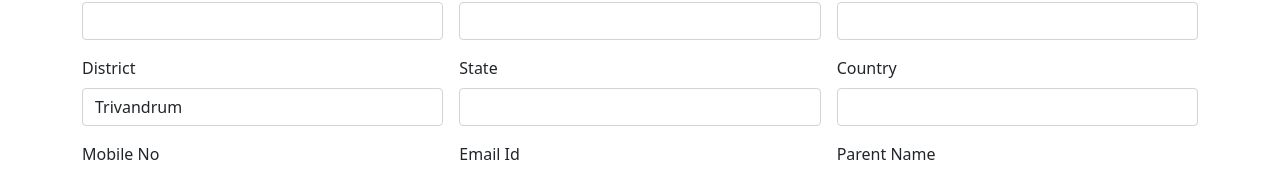
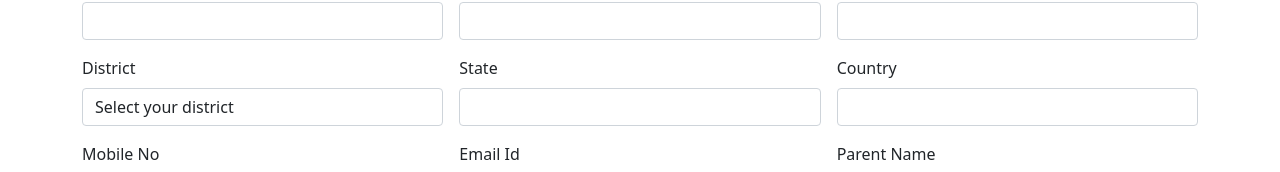
Before and after one commit to Varun-Babu/Angular-Example, an Angular app: page /employeesignup in a window 1280 px wide. Shown: the part 252-424 px from the top of the page. Built offline with nearby package versions, Linux system fonts and the light colour scheme.

Commit message:
signup form updated

```diff
--- a/src/app/employee-sign-up/employee-sign-up.component.html
+++ b/src/app/employee-sign-up/employee-sign-up.component.html
@@ -32,6 +32,7 @@
                 <div class="col col-12 col-sm-12 col-md-6 col-lg-6 col-xl-4 col-xxl-4">
                     <label for="" class="form-label">District</label>
                     <select name="district" id="" class="form-control">
+                        <option selected>Select your district</option>
                         <option value="Trivandrum">Trivandrum</option>
                         <option value="Kollam">Kollam</option>
                         <option value="Alapuzha">Alapuzha</option>
```
